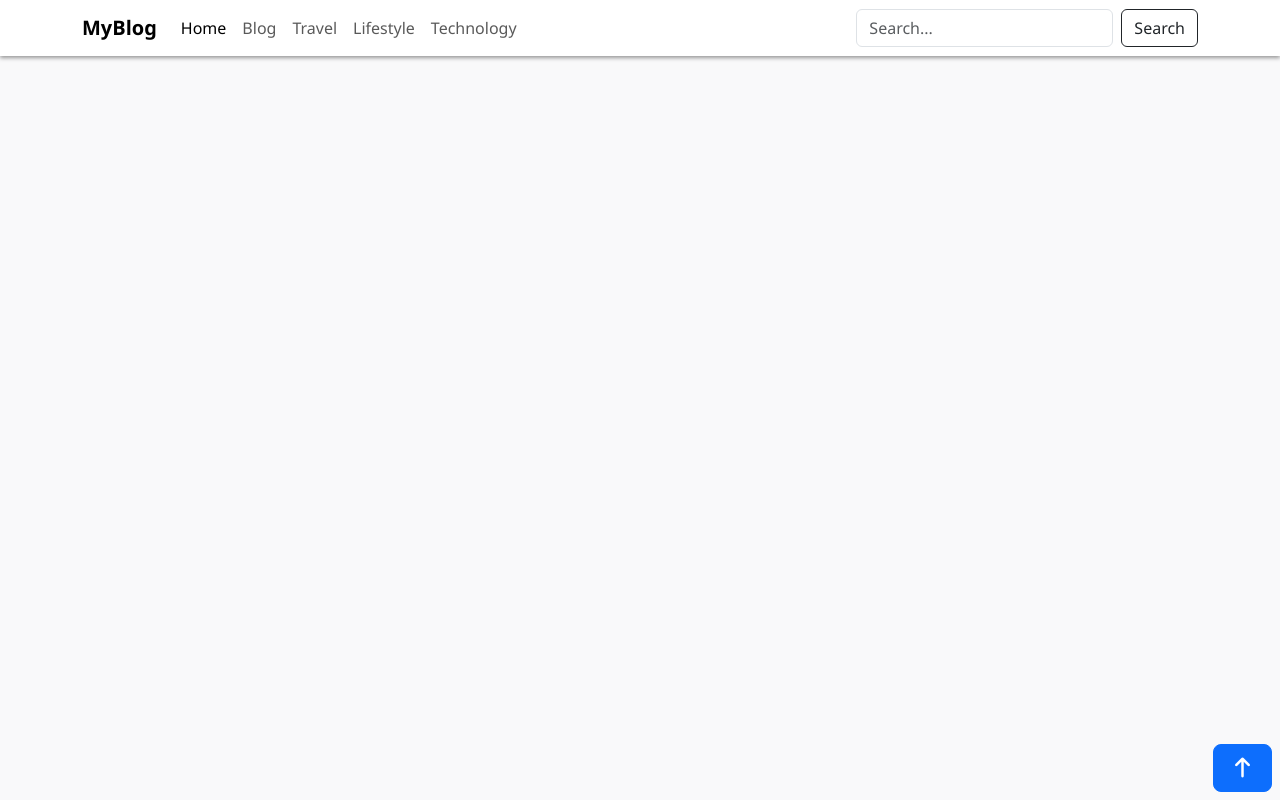
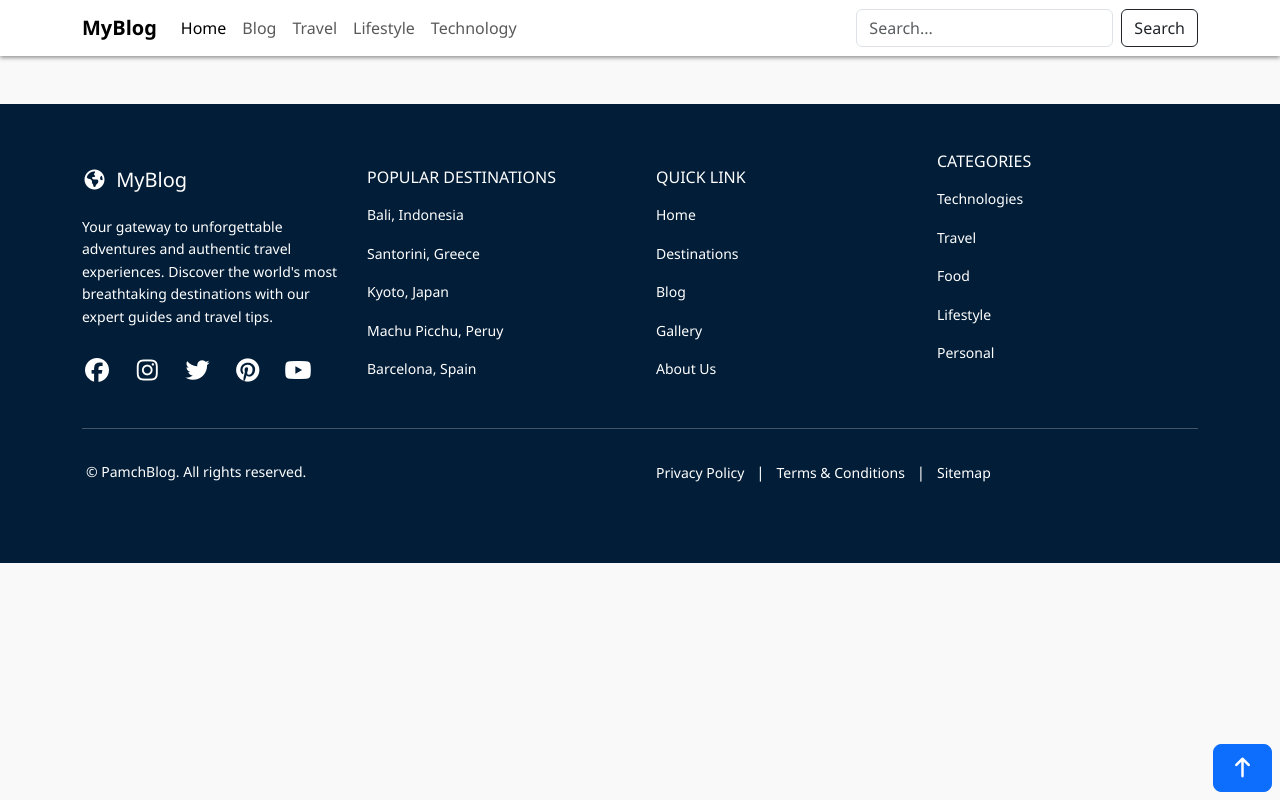
Before and after one commit to MohammadAliKhajook/Web2_final, a plain HTML site: page Travel Blog/index.html in a window 1280 px wide. Drawn offline with nearby package versions, Linux system fonts and the light colour scheme.

Commit message:
Describe your changes briefly

```diff
--- a/Travel Blog/index.html
+++ b/Travel Blog/index.html
@@ -11,7 +11,7 @@
 
     <title>Travel Blog</title>
 </head>
-<body id="to p">
+<body id="top">
     <!--  Back to top Button -->
     <a href="#top" class="btn btn-primary btn-lg position-fixed bottom-0 end-0 m-2 z-top"> <i class="fa-solid fa-arrow-up"></i> </a>
 <!-- Navigation -->
@@ -55,7 +55,74 @@
 
 <!-- Foooter -->
 <footer>
-    <div class="container"></div>
+    <div class="container">
+        <div class="row">
+            <div class="col-12 col-lg-3  mb-lg-0  ">
+                <p class="h5 text-capitalize mb-4 mt-3 ">
+                    <i class="fas fa-earth-america me-1 "></i>
+                    myBlog
+                </p>
+                <p class="footer-p">
+                Your gateway to unforgettable adventures and authentic travel experiences. Discover the world's most breathtaking destinations with our expert guides and travel tips.</p>
+                <div class="mt-4 social-icons ">
+                        <a href="#"> <i class="fa-brands fa-facebook"></i> </a>
+                        <a href="#"> <i class="fa-brands fa-instagram"></i> </a>
+                        <a href="#"> <i class="fa-brands fa-twitter"></i> </a>
+                        <a href="#"> <i class="fa-brands fa-pinterest"></i> </a>
+                        <a href="#"> <i class="fa-brands fa-youtube"></i> </a>
+                    </div>
+            </div>
+            <div class="col-12 col-lg-3   ">
+                <p class="h6 text-uppercase mt-3 ">popular destinations</p>
+                        <ul class="text-white list-unstyled text-capitalize  ">
+                            <li class="mb-3 mt-3"><a href="#" class="text-decoration-none  ">Bali, Indonesia</a></li>
+                            <li class="mb-3"><a href="#" class="text-decoration-none ">Santorini, Greece</a></li>
+                            <li class="mb-3"><a href="#" class="text-decoration-none ">Kyoto, Japan</a></li>
+                            <li class="mb-3"><a href="#" class="text-decoration-none ">Machu Picchu, Peruy</a></li>
+                            <li class="mb-3"><a href="#" class="text-decoration-none ">Barcelona, Spain</a></li>
+                        </ul>
+            </div>
+            <div class="col-12 col-lg-3 p-3 "><p class="h6 text-uppercase ">quick link</p>
+                        <ul class="text-white list-unstyled text-capitalize  ">
+                            <li class="mb-3 mt-3"><a href="#" class="text-decoration-none  ">home</a></li>
+                            <li class="mb-3"><a href="#" class="text-decoration-none ">destinations</a></li>
+                            <li class="mb-3"><a href="#" class="text-decoration-none ">blog</a></li>
+                            <li class="mb-3"><a href="#" class="text-decoration-none ">gallery</a></li>
+                            <li class="mb-3"><a href="#" class="text-decoration-none ">about us</a></li>
+                        </ul></div>
+            <div class="col-12 col-lg-3 "><p class="h6 text-uppercase ">CATEGORIES</p>
+                        <ul class="text-white list-unstyled text-capitalize  ">
+                            <li class="mb-3 mt-3"><a href="#" class="text-decoration-none  ">Technologies</a></li>
+                            <li class="mb-3"><a href="#" class="text-decoration-none ">Travel</a></li>
+                            <li class="mb-3"><a href="#" class="text-decoration-none ">Food</a></li>
+                            <li class="mb-3"><a href="#" class="text-decoration-none ">Lifestyle</a></li>
+                            <li class="mb-3"><a href="#" class="text-decoration-none ">Personal</a></li>
+                        </ul></div>
+        </div>
+        <hr>
+<div class="row">
+    <div class="col-12 col-lg-6 p-3 ">
+        <p class="text-break mb-0 footer-p"> ©  PamchBlog. All rights reserved. </p>
+    </div>
+    <div class="col-12 col-lg-6  p-3">
+        <ul class="list-inline">
+                        <li class="list-inline-item">
+                            <a href="#" class="text-white text-break">Privacy Policy</a>
+                        </li>
+                        <li class="list-inline-item"> | </li>
+                        <li class="list-inline-item">
+                            <a href="#" class="text-white text-break"> Terms &amp; Conditions</a>
+                        </li>
+                        <li class="list-inline-item"> | </li>
+                        <li class="list-inline-item">
+                            <a href="#" class="text-white text-break">  Sitemap</a>
+                        </li>
+                    </ul>
+    </div>
+
+</div>
+
+    </div>
 </footer>
 <script src="/node_modules/bootstrap/dist/js/bootstrap.bundle.js"></script>
 
--- a/css/style.css
+++ b/css/style.css
@@ -40,3 +40,49 @@ color: #333;
         display: none;
     }
 }
+footer {
+    background-color: #021d37;
+    color: #fff;
+    padding: 3rem 0;
+    margin-top: 3rem;
+    font-size: 15px;
+}
+
+/* footer paragraph text */
+.footer-p {
+    font-size: 14px;
+    line-height: 1.6;
+}
+
+/* social icons */
+.social-icons a {
+    text-decoration: none;
+    color: #fff;
+    margin-right: 14px;
+    font-size: 1.5rem;
+    transition: color 0.3s ease;
+}
+
+.social-icons a:hover {
+    color: #e006ca;
+}
+
+/* footer links */
+footer ul li a {
+    color: #fff;
+    font-size: 14px;
+    font-weight: 400;
+    text-decoration: none;
+    border-bottom: 1px solid transparent;
+    transition: border-color 0.3s ease, color 0.3s ease;
+}
+
+footer ul li a:hover {
+    border-bottom-color: #fff;
+}
+
+/* optional: safer text breaking without overriding Bootstrap */
+.footer-text-break {
+    word-wrap: break-word;
+    word-break: break-word;
+}
```
Also changed, not shown: imgs/33.png (added).
